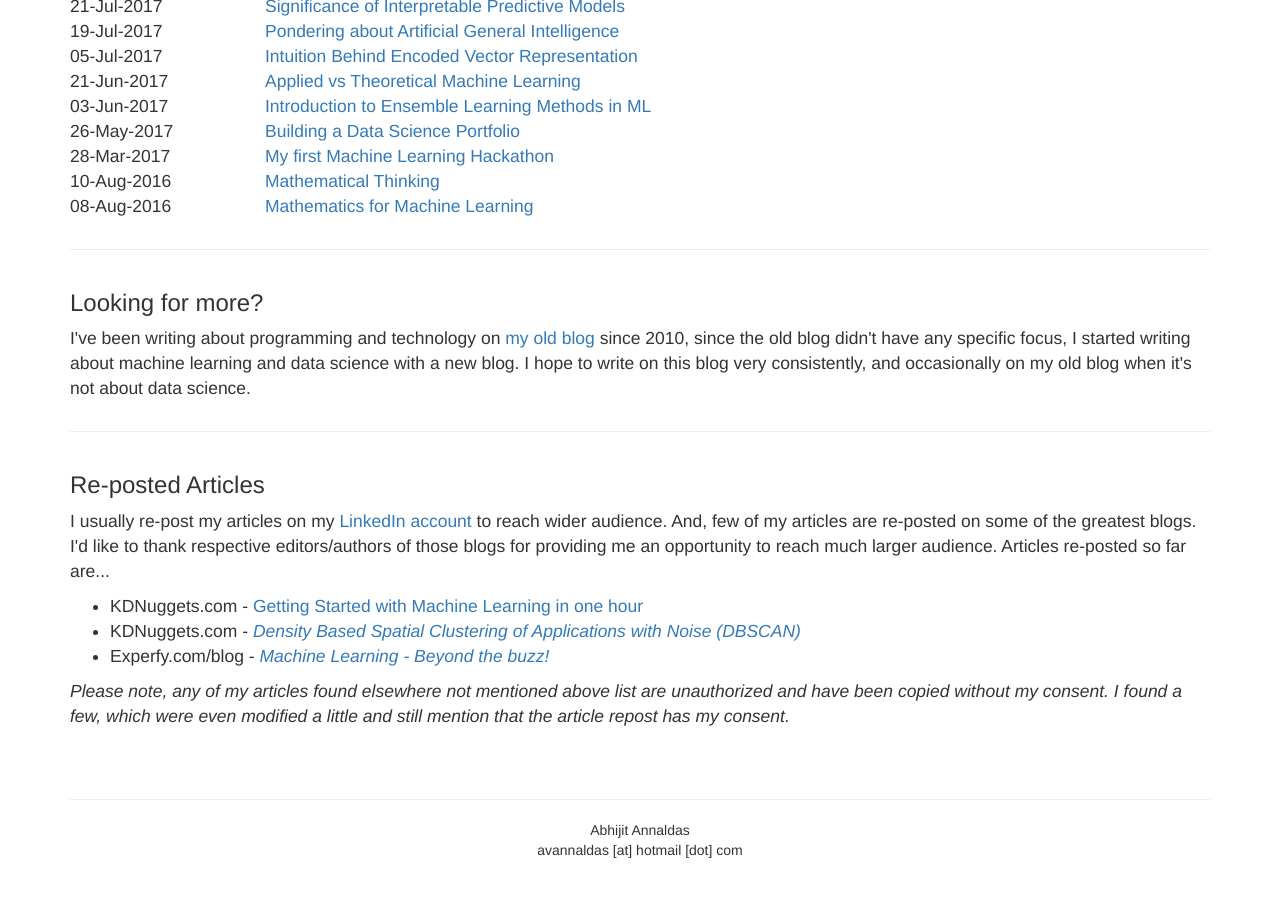
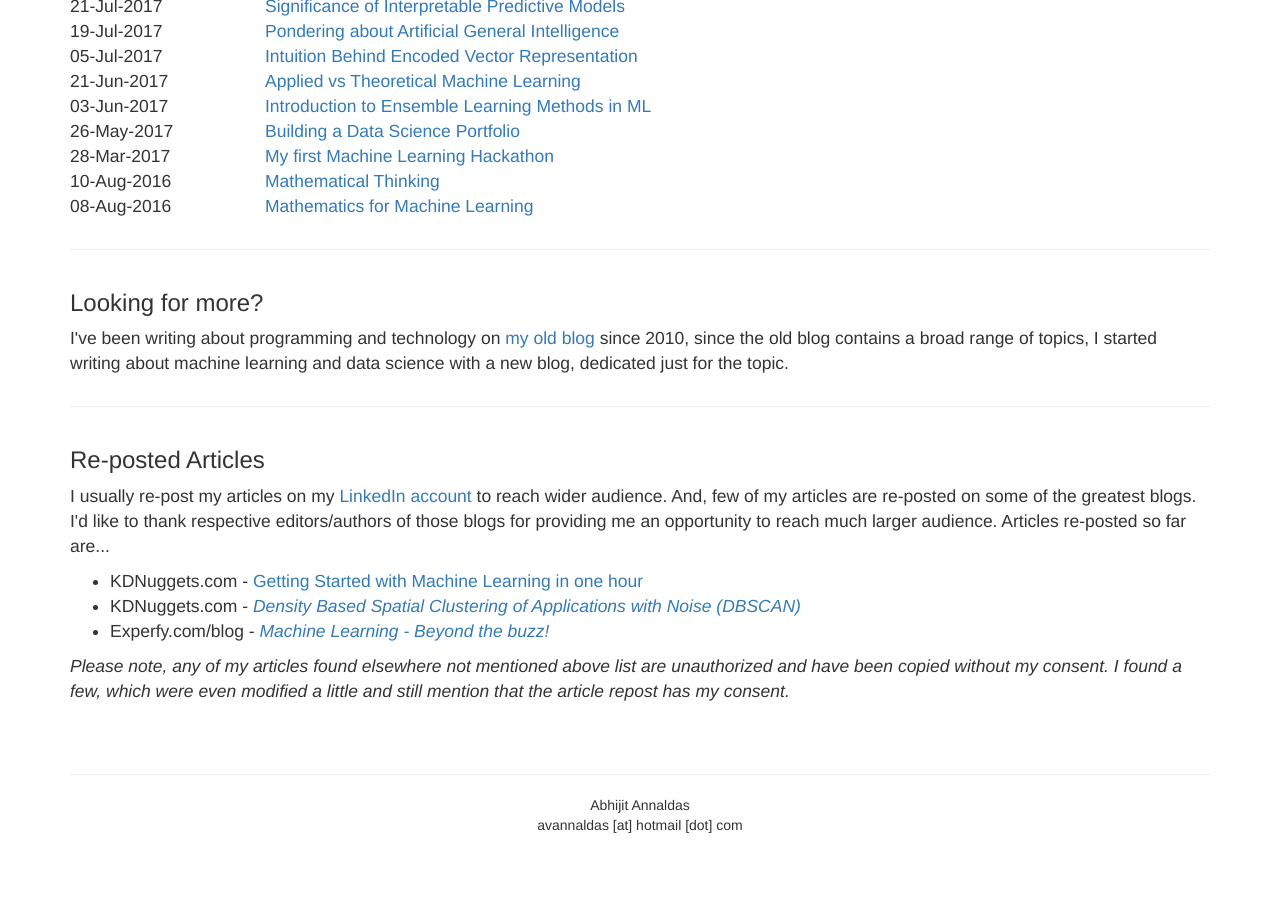
Before and after one commit to devm1023/ML_project, a Jekyll site: the page built from index.html, in a window 1280 px wide and 900 px high, scrolled down 966 px. Shown: the top 897 px of the window. Built offline with Jekyll 4.4.1, drawn with Linux system fonts in a browser that asks for light colours; nearby versions of some CDN libraries; after the commit the page ends 1841 px from its top, so only the background shows below that.

Commit message:
Update index.html

```diff
--- a/index.html
+++ b/index.html
@@ -34,7 +34,7 @@ layout: default
 <div class="row">
 	<div class="col-sm-12">
 		<h3>Looking for more?</h3>
-		<p>I've been writing about programming and technology on <A href="https://abhijitannaldas.wordpress.com/" target="_blank" title="https://abhijitannaldas.wordpress.com/">my old blog</A> since 2010, since the old blog didn't have any specific focus, I started writing about machine learning and data science with a new blog. I hope to write on this blog very consistently, and occasionally on my old blog when it's not about data science.</p>
+		<p>I've been writing about programming and technology on <A href="https://abhijitannaldas.wordpress.com/" target="_blank" title="https://abhijitannaldas.wordpress.com/">my old blog</A> since 2010, since the old blog contains a broad range of topics, I started writing about machine learning and data science with a new blog, dedicated just for the topic.</p>
 	</div>
 </div>
 <hr />
```
